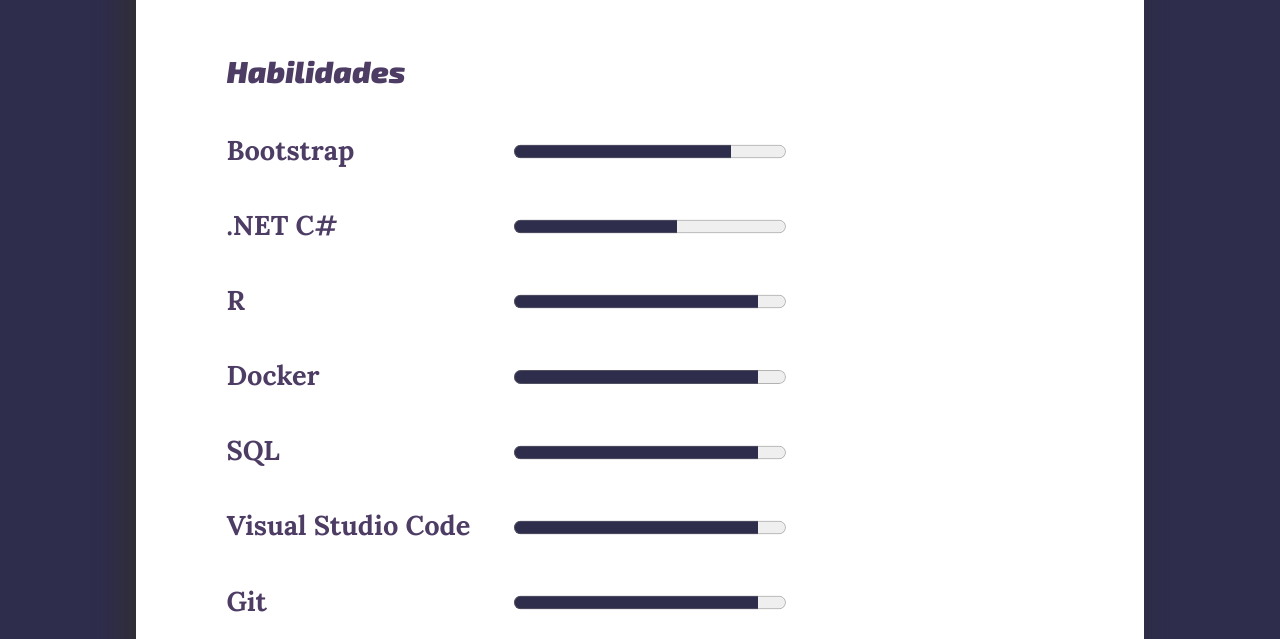
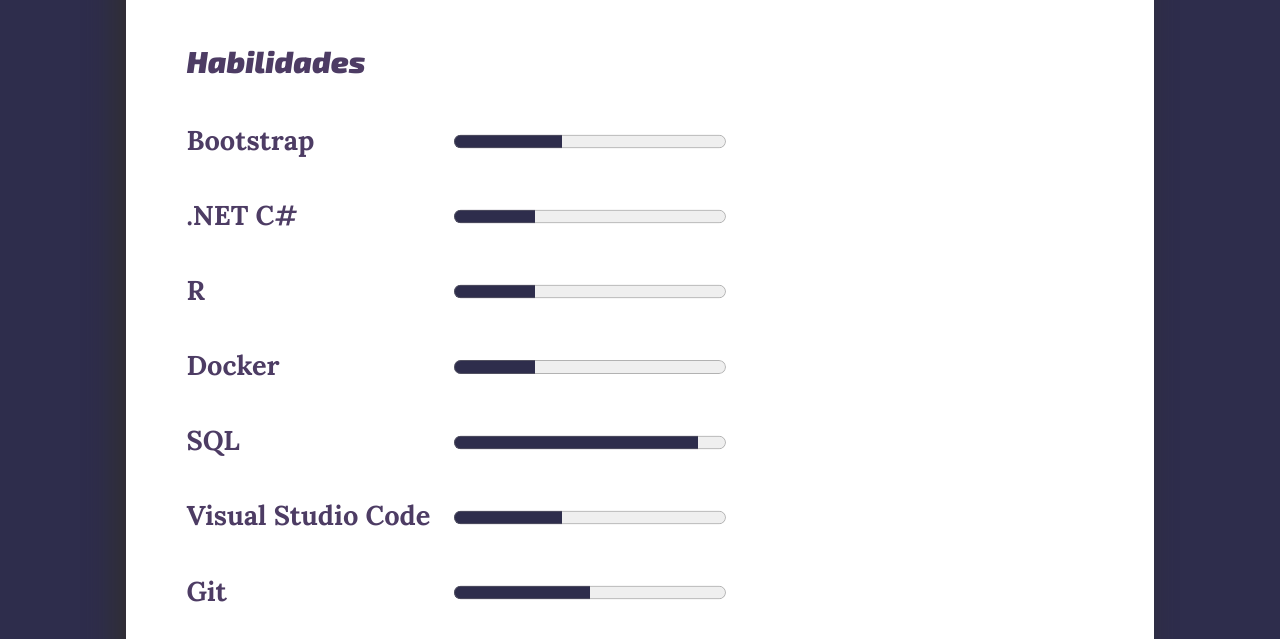
Before and after one commit to gf-nunes/Minha-P-gina-Pesoal, a plain HTML site: page index.html in a window 1280 px wide. Shown: the part 1691-2330 px from the top of the page. Drawn offline with Linux system fonts and the light colour scheme.

Commit message:
ultimas atualizações

```diff
--- a/css/style.css
+++ b/css/style.css
@@ -39,7 +39,7 @@ body{
     text-align: center;
 }
 
-.conteudo {
+.conteudo{
     line-height: 3rem;
     width: 72%;
     max-width: 940px;
@@ -85,18 +85,11 @@ body{
    text-decoration: none;
 }
 
-.conteudo{
-    margin-top: 0%;
-    width: 72%;
-    margin: 120px auto;
-    padding: 50px;
-    border-radius: 10px;
+.habilidades label {
+    width: 260px;
+    display: inline-block;
+    margin: 0;
 }
-
-.habilidades label {
-    width: 280px;
-    display: inline-block;
-  }
 
 .habilidades progress {
     accent-color: #2e2d4c;
@@ -141,3 +134,4 @@ body{
     width: 130px;
     font-size: 1.1rem;
 }
+}
--- a/index.html
+++ b/index.html
@@ -65,6 +65,7 @@
         <ul class="fonte--media experiencia">
             <li>2022 - Atual: Buser Brasil - Estagiária BuserTech</li>
             <li>2021 - 2022: HostGator América Latina - Assistente de Suporte N1</li>
+        </ul>
 
 
     <h3 class="titulo titulo--fonte">Portfólio</h3>
@@ -73,19 +74,19 @@
         <h3 class="titulo titulo--fonte">Habilidades</h3>
         <p class="fonte--media">
             <label for="progress-bar-1">Bootstrap</label>
-            <progress id="progress-bar-1" value="8" max="10"></progress>
+            <progress id="progress-bar-1" value="4" max="10"></progress>
           </p>
           <p class="fonte--media">
             <label for="progress-bar-2">.NET C#</label>
-            <progress id="progress-bar-2" value="6" max="10"></progress>
+            <progress id="progress-bar-2" value="3" max="10"></progress>
           </p>
           <p class="fonte--media">
             <label for="progress-bar-4">R</label>
-            <progress id="progress-bar-4" value="9" max="10"></progress>
+            <progress id="progress-bar-4" value="3" max="10"></progress>
           </p>
           <p class="fonte--media">
             <label for="progress-bar-4">Docker</label>
-            <progress id="progress-bar-4" value="9" max="10"></progress>
+            <progress id="progress-bar-4" value="3" max="10"></progress>
           </p>
           <p class="fonte--media">
             <label for="progress-bar-4">SQL</label>
@@ -93,11 +94,11 @@
           </p>
           <p class="fonte--media">
             <label for="progress-bar-4">Visual Studio Code</label>
-            <progress id="progress-bar-4" value="9" max="10"></progress>
+            <progress id="progress-bar-4" value="4" max="10"></progress>
           </p>
           <p class="fonte--media">
             <label for="progress-bar-4">Git</label>
-            <progress id="progress-bar-4" value="9" max="10"></progress>
+            <progress id="progress-bar-4" value="5" max="10"></progress>
           </p>
     </div>
     <div class="footer">
```
